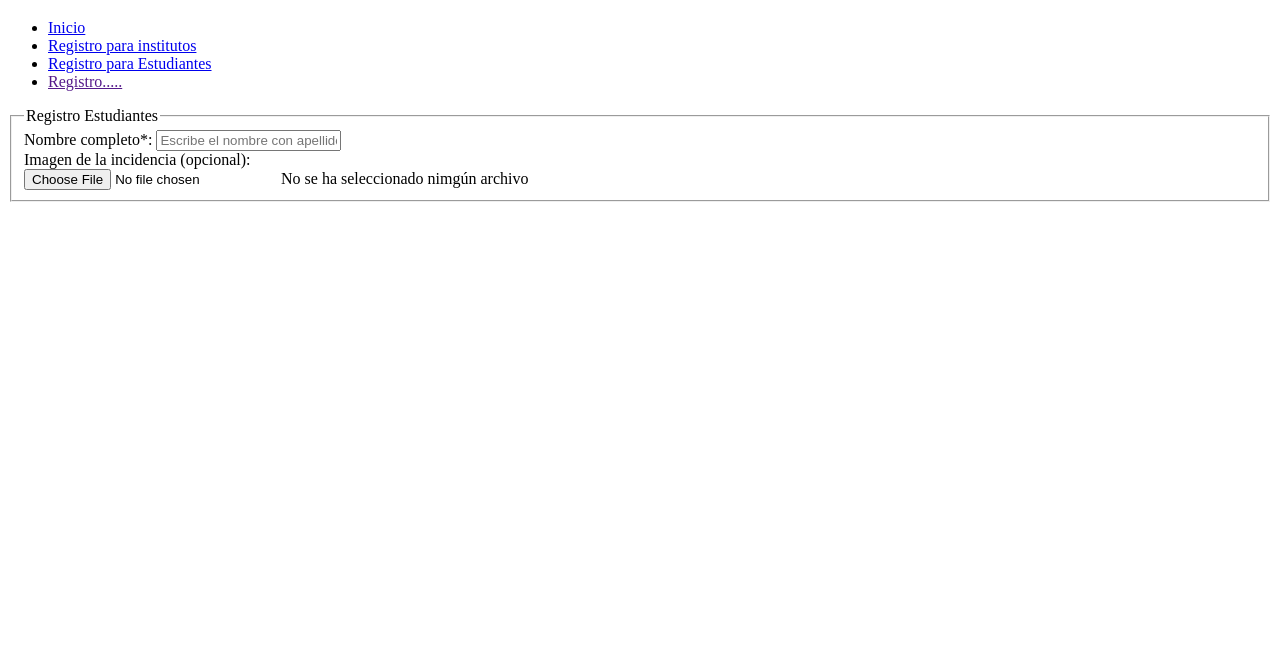
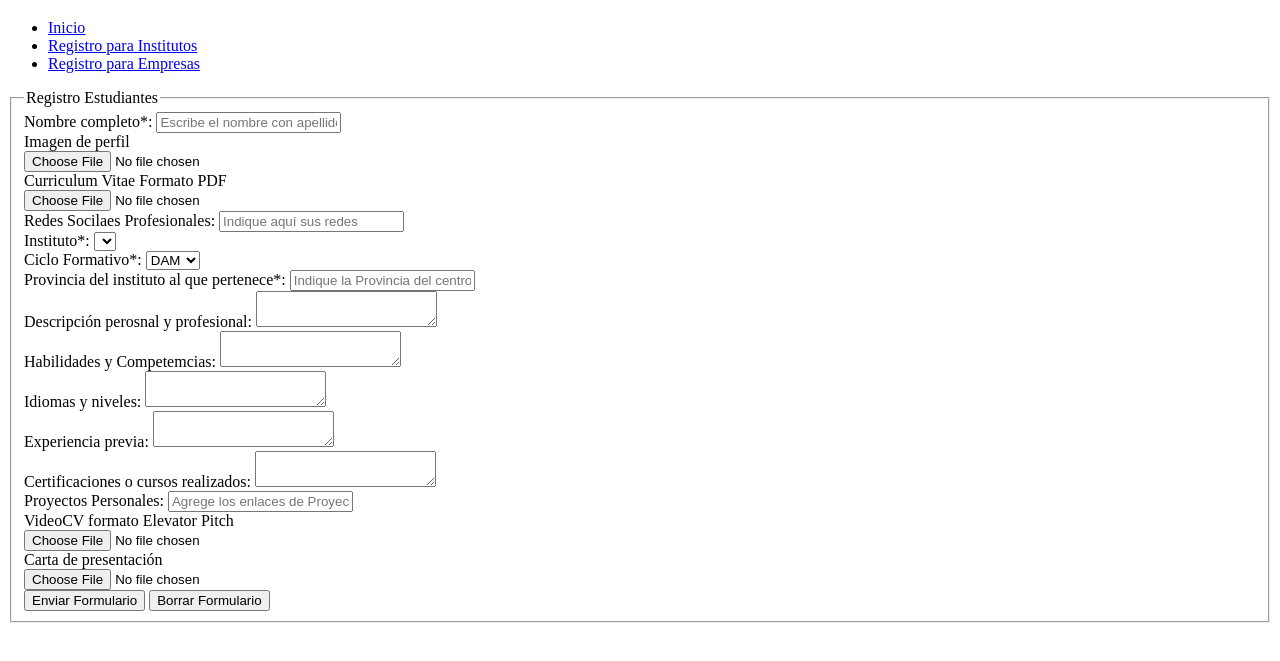
Before and after one commit to josecoortes/Proyecto-GypsiGram, a plain HTML site: page pages/registroEstudiantes.html in a window 1280 px wide. Shown: the part 61-722 px from the top of the page. Drawn offline with Linux system fonts and the light colour scheme.

Commit message:
Actualizacion en los logins

```diff
--- /dev/null
+++ b/pages/estilos.css
@@ -0,0 +1,109 @@
+/* Estilos generales */
+body {
+    font-family: Arial, sans-serif;
+    background-color: #fde2e4;
+    color: #5a3d5c;
+    margin: 0;
+    padding: 0;
+}
+
+/* Encabezado */
+header {
+    background-color: #ffb3c6;
+    color: white;
+    text-align: center;
+    padding: 20px;
+    font-size: 24px;
+    font-weight: bold;
+}
+
+/* Navegación */
+nav {
+    background-color: #ff85a2;
+    padding: 10px;
+    text-align: center;
+}
+
+.navegacion {
+    list-style: none;
+    padding: 0;
+    margin: 0;
+}
+
+.menu {
+    display: flex;
+    justify-content: center;
+}
+
+.menus {
+    margin: 0 15px;
+}
+
+.menus a {
+    text-decoration: none;
+    color: white;
+    font-weight: bold;
+    padding: 8px 12px;
+    border-radius: 5px;
+    background-color: #d46a8c;
+    transition: background 0.3s;
+}
+
+.menus a:hover {
+    background-color: #b23a57;
+}
+
+/* Formulario */
+fieldset {
+    background-color: white;
+    border: 2px solid #ff85a2;
+    border-radius: 10px;
+    margin: 20px auto;
+    padding: 20px;
+    width: 50%;
+    box-shadow: 0px 0px 10px rgba(0, 0, 0, 0.1);
+}
+
+legend {
+    font-size: 18px;
+    font-weight: bold;
+    color: #b23a57;
+}
+
+label {
+    display: block;
+    margin-top: 10px;
+    font-weight: bold;
+}
+
+input[type="text"],
+input[type="email"] {
+    width: 100%;
+    padding: 8px;
+    margin-top: 5px;
+    border: 1px solid #ff85a2;
+    border-radius: 5px;
+}
+
+input[type="submit"],
+input[type="reset"] {
+    background-color: #ff85a2;
+    color: white;
+    border: none;
+    padding: 10px 15px;
+    margin-top: 10px;
+    cursor: pointer;
+    border-radius: 5px;
+    font-weight: bold;
+    transition: background 0.3s;
+
+
+}
+
+input[type="submit"]:hover {
+    background-color: #b23a57;
+}
+
+input[type="reset"]:hover {
+    background-color: #d46a8c;
+}
--- a/pages/registroEstudiantes.html
+++ b/pages/registroEstudiantes.html
@@ -1,20 +1,23 @@
 <!DOCTYPE html>
 <html lang="en">
+
 <head>
     <meta charset="UTF-8">
     <meta name="viewport" content="width=device-width, initial-scale=1.0">
     <title>Document</title>
 </head>
+
 <body>
-    <header><h1>GypsiGram</h1></header>
+    <header>
+        <h1>GypsiGram</h1>
+    </header>
 
     <nav>
         <ul class="navegacion">
             <div class="menu">
                 <li class="menus"><a href="../index.html">Inicio</a></li>
-                <li class="menus"><a href="registroInstituto.html"> Registro para institutos</a></li>
-                <li class="menus"><a href="registroEstudiantes.html"> Registro para Estudiantes</a></li>
-                <li class="menus"><a href=""> Registro.....</a></li>
+                <li class="menus"><a href="registroInstituto.html"> Registro para Institutos</a></li>
+                <li class="menus"><a href="registroEmpresas.html"> Registro para Empresas</a></li>
             </div>
         </ul>
     </nav>
@@ -27,15 +30,98 @@
                 <label for="name"> Nombre completo*: </label>
                 <input type="text" name="Nombre" placeholder="Escribe el nombre con apellidos aqui" required />
             </div>
-            <div id="margin">
-                <label for="file"> Imagen de la incidencia (opcional):</label>
+
+            <div>
+                <label for="file"> Imagen de perfil</label>
             </div>
-            <div id="margin">
-                <input type="file" name="Imagen"> No se ha seleccionado nimgún archivo
+            <div>
+                <input type="file" name="Imagen">
+            </div>
+
+            <div>
+                <label for="file">Curriculum Vitae Formato PDF</label>
+            </div>
+            <div>
+                <input type="file" name="PDF">
+            </div>
+            <div>
+                <label for="name"> Redes Socilaes Profesionales: </label>
+                <input type="url" name="Redes" placeholder="Indique aquí sus redes" required />
+            </div>
+            <div>
+                <label for="select"> Instituto*: </label>
+                <select name="Institutos" required>
+                    <option value=""></option>
+                    <option value=""></option>
+                    <option value=""></option>
+                    <option value=""></option>
+                </select>
+            </div>
+            <div>
+                <label for="select"> Ciclo Formativo*: </label>
+                <select name="Ciclos" required>
+                    <option value="DAM">DAM</option>
+                    <option value="DAW">DAW</option>
+                    <option value="ASIR">ASIR</option>
+                </select>
+            </div>
+            <div>
+                <label for="locate"> Provincia del instituto al que pertenece*: </label>
+                <input type="text" name="Provincia" placeholder="Indique la Provincia del centro" required />
+            </div>
+            <div>
+                <label for="text"> Descripción perosnal y profesional: </label>
+                <textarea name="Descripción"> </textarea>
+            </div>
+
+            <div>
+                <label for="text"> Habilidades y Competemcias: </label>
+                <textarea name="Habilidades"> </textarea>
+            </div>
+
+            <div>
+                <label for="text"> Idiomas y niveles: </label>
+                <textarea name="Idioma"> </textarea>
+            </div>
+
+            <div>
+                <label for="text"> Experiencia previa: </label>
+                <textarea name="Experiencia"> </textarea>
+            </div>
+
+            <div>
+                <label for="text"> Certificaciones o cursos realizados: </label>
+                <textarea name="Certificaciones"> </textarea>
+            </div>
+
+            <div>
+                <label for="name"> Proyectos Personales: </label>
+                <input type="url" name="Proyectos" placeholder="Agrege los enlaces de Proyectos si posee" />
+            </div>
+
+            <div>
+                <label for="file">VideoCV formato Elevator Pitch </label>
+            </div>
+            <div>
+                <input type="file" name="Video">
+            </div>
+
+            <div>
+                <label for="file"> Carta de presentación</label>
+            </div>
+            <div>
+                <input type="file" name="Carta">
+            </div>
+
+            <div>
+                <input type="submit" value="Enviar Formulario" id="Enviar">
+
+                <input type="reset" value="Borrar Formulario" id="Borrar">
             </div>
 
         </form>
     </fieldset>
 
 </body>
+
 </html>
```
Also changed, not shown: index.html (+1 -2 lines), pages/registroEmpresas.html (added, +91 -0 lines), pages/registroInstituto.html (+10 -4 lines).
